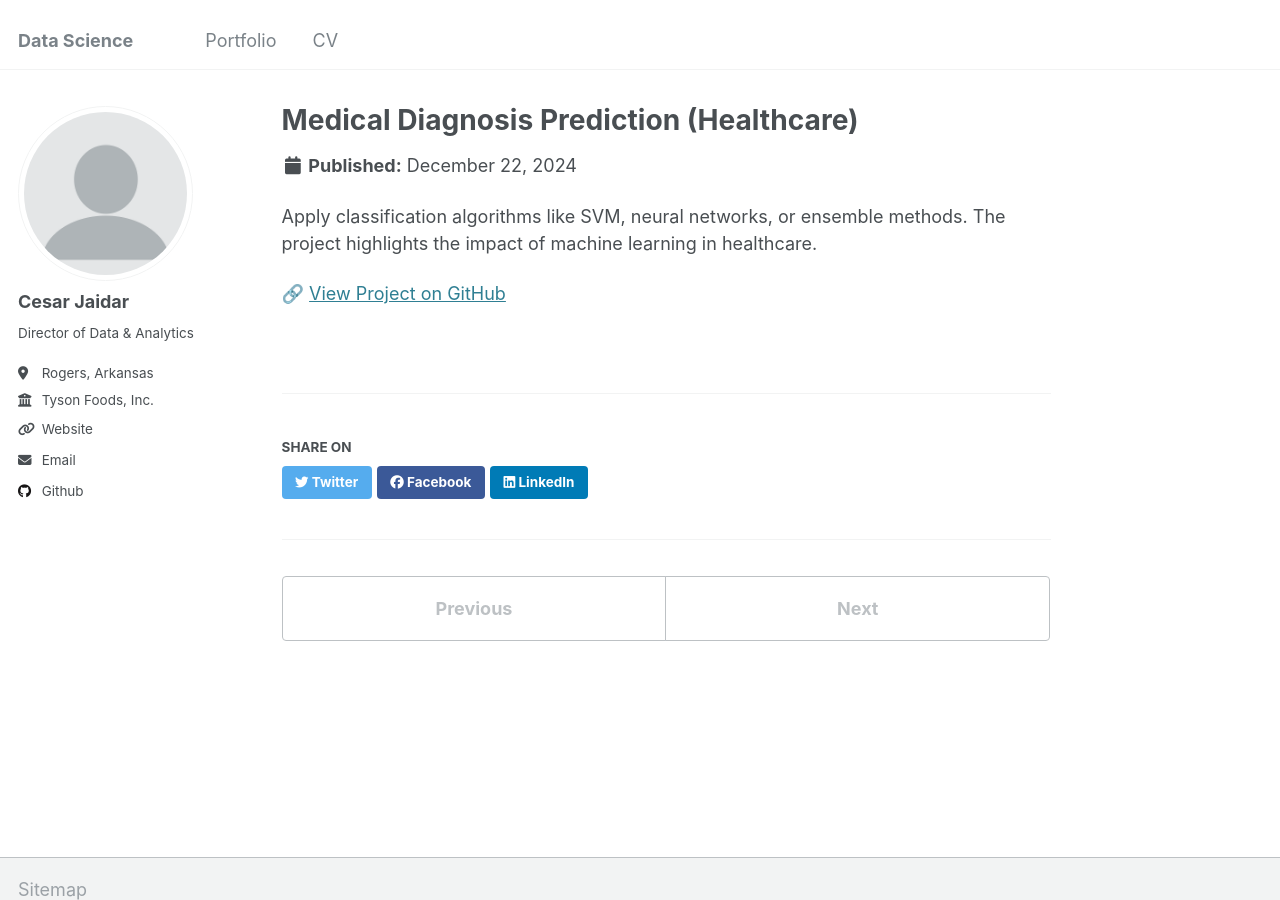
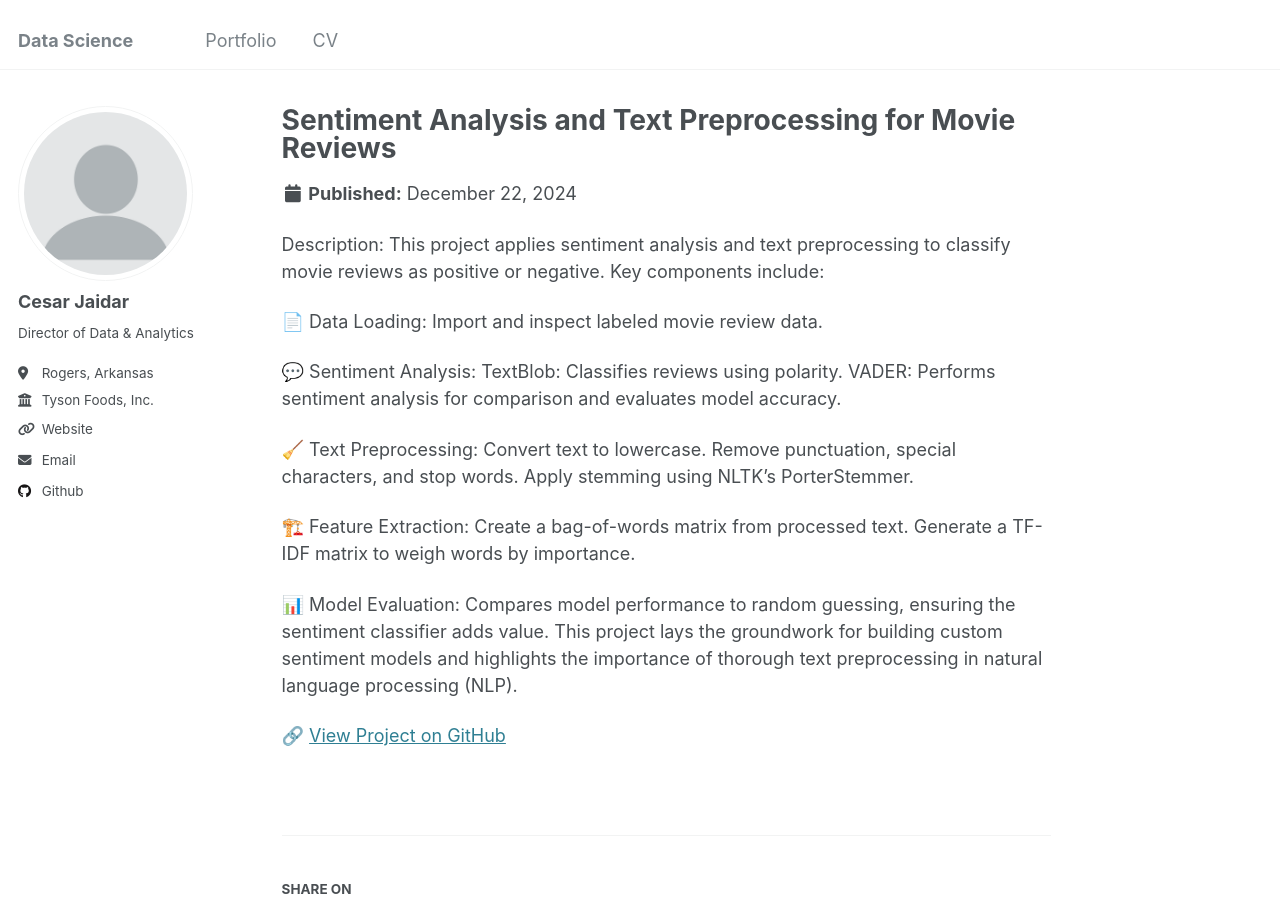
Before and after one commit to cesarjaidar/portfolio, a Jekyll site: the page built from _portfolio/portfolio-1.md, in a window 1280 px wide and 900 px high. Built offline with Jekyll 4.4.1, drawn with Linux system fonts in a browser that asks for light colours.

Commit message:
Update portfolio-1.md

```diff
--- a/_portfolio/portfolio-1.md
+++ b/_portfolio/portfolio-1.md
@@ -1,10 +1,28 @@
 ---
-title: " Medical Diagnosis Prediction (Healthcare)"
-excerpt: "Predict the likelihood of diseases (e.g., diabetes or heart disease) based on patient records and lab results."
+title: "Sentiment Analysis and Text Preprocessing for Movie Reviews"
+excerpt: "A comprehensive sentiment analysis project using TextBlob, VADER, and custom text preprocessing techniques to classify movie reviews and build bag-of-words and TF-IDF representations."
 collection: portfolio
 ---
 
-Apply classification algorithms like SVM, neural networks, or ensemble methods. The project highlights the impact of machine learning in healthcare.
+Description:
+This project applies sentiment analysis and text preprocessing to classify movie reviews as positive or negative. Key components include:
 
+📄 Data Loading: Import and inspect labeled movie review data.
 
-🔗 [View Project on GitHub](https://github.com/cesarjaidar/portfolio/blob/master/files/Generating%20Images%20with%20Stability%20AI.py)
+💬 Sentiment Analysis:
+TextBlob: Classifies reviews using polarity.
+VADER: Performs sentiment analysis for comparison and evaluates model accuracy.
+
+🧹 Text Preprocessing:
+Convert text to lowercase.
+Remove punctuation, special characters, and stop words.
+Apply stemming using NLTK’s PorterStemmer.
+
+🏗️ Feature Extraction:
+Create a bag-of-words matrix from processed text.
+Generate a TF-IDF matrix to weigh words by importance.
+
+📊 Model Evaluation: Compares model performance to random guessing, ensuring the sentiment classifier adds value.
+This project lays the groundwork for building custom sentiment models and highlights the importance of thorough text preprocessing in natural language processing (NLP).
+
+🔗 [View Project on GitHub](https://github.com/cesarjaidar/portfolio/blob/master/files/Sentiment%20Analysis%20and%20Text%20Preprocessing%20for%20Movie%20Reviews.py)
```
